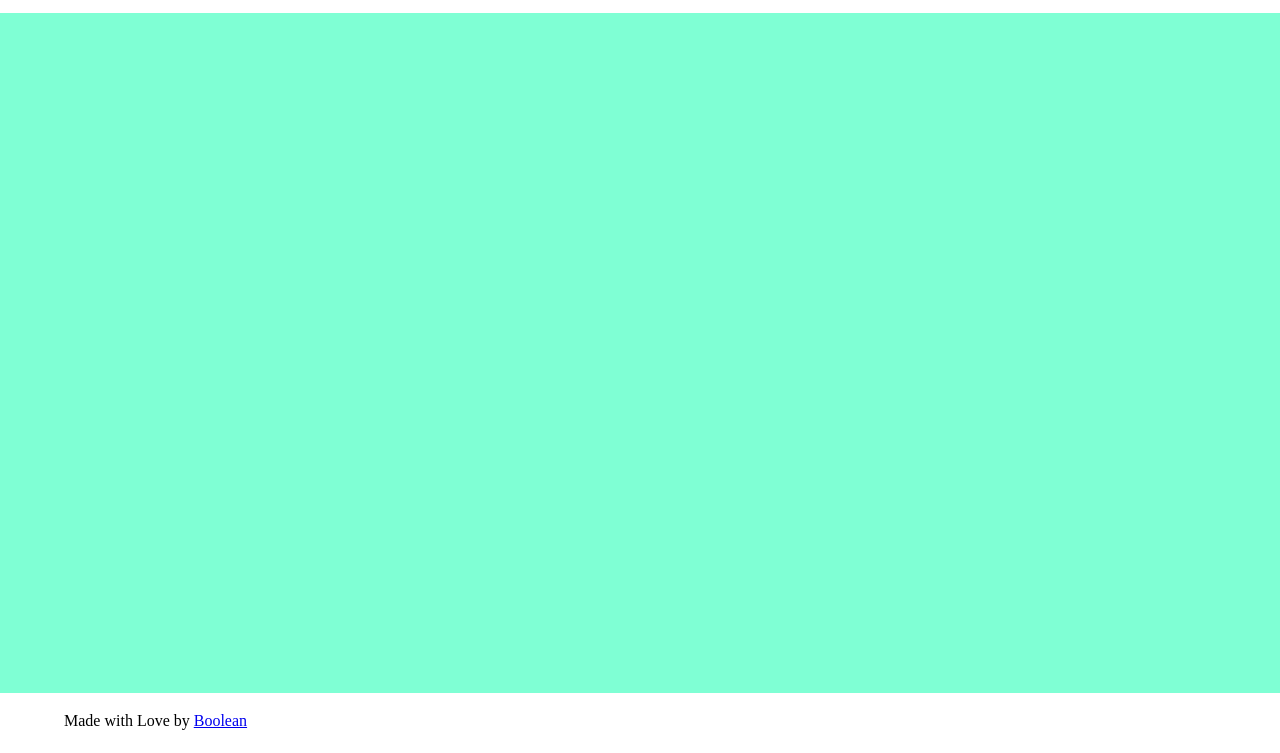
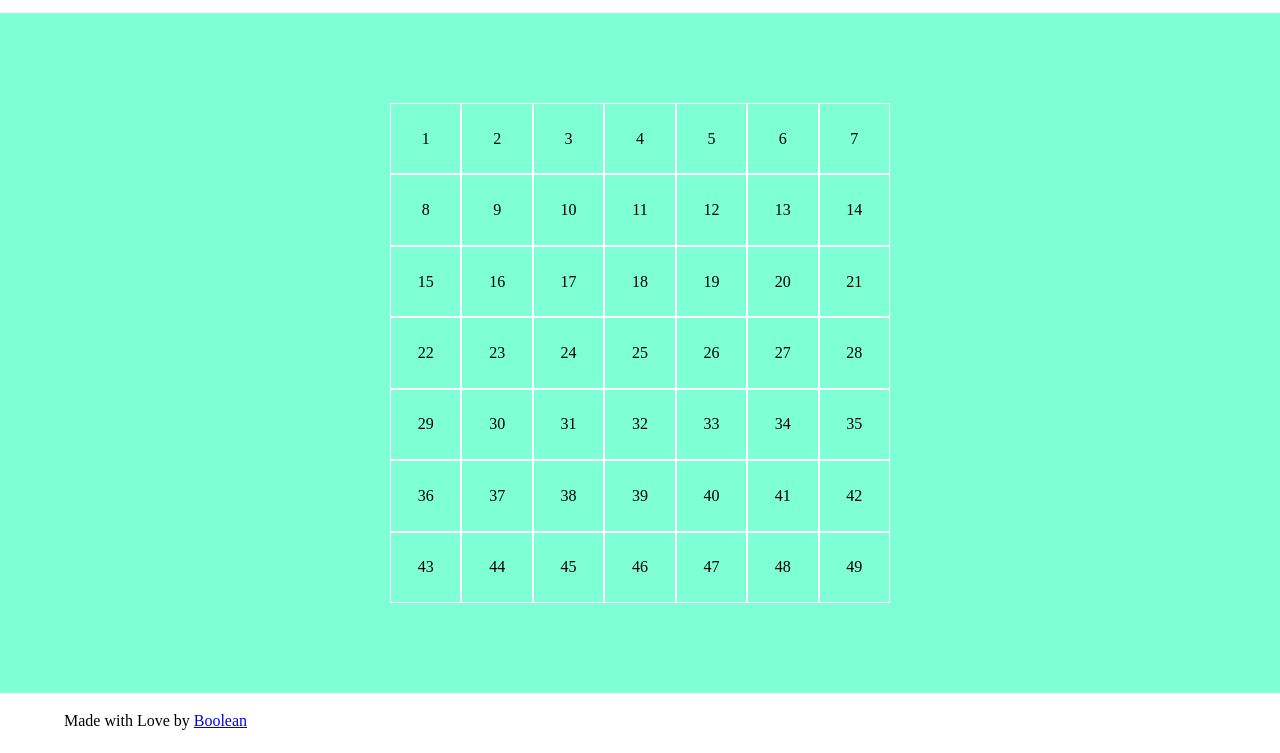
Before and after one commit to Marzio95/js-campominato-grid, a plain HTML site: page index.html in a window 1280 px wide. Shown: the part 47-800 px from the top of the page. Drawn offline with Linux system fonts and the light colour scheme.

Commit message:
creo la struttura di campominato easy

```diff
--- a/css/style.css
+++ b/css/style.css
@@ -20,6 +20,26 @@
 .container{
     background-color: #7fffd4;
     height: 85vh;
+    display: flex;
+    justify-content: center;
+    align-items: center;
+}
+
+.container_game{
+    width: 500px;
+    height: 500px;
+    display: flex;
+    flex-wrap: wrap;
+}
+
+.quadrato{
+    display: flex;
+    align-items: center;
+    justify-content: center;
+    width: calc(100% / 7);
+    height: calc(100% / 7);
+    border: 1px solid white;
+
 }
 
 .footer{
--- a/index.html
+++ b/index.html
@@ -26,8 +26,10 @@
         </nav>
     </header>
     <div class="container">
+        <div class="container_game">
 
 
+        </div>
     </div>
 
 
--- a/js/script.js
+++ b/js/script.js
@@ -0,0 +1,11 @@
+
+const containerGame = document.querySelector('.container_game');
+
+for (let i = 1; i <= 49; i++) {
+
+   let box = document.createElement('div');
+   console.log(box);
+   box.classList.add('quadrato');
+   box.innerHTML = i;
+   containerGame.append(box);
+}
```
